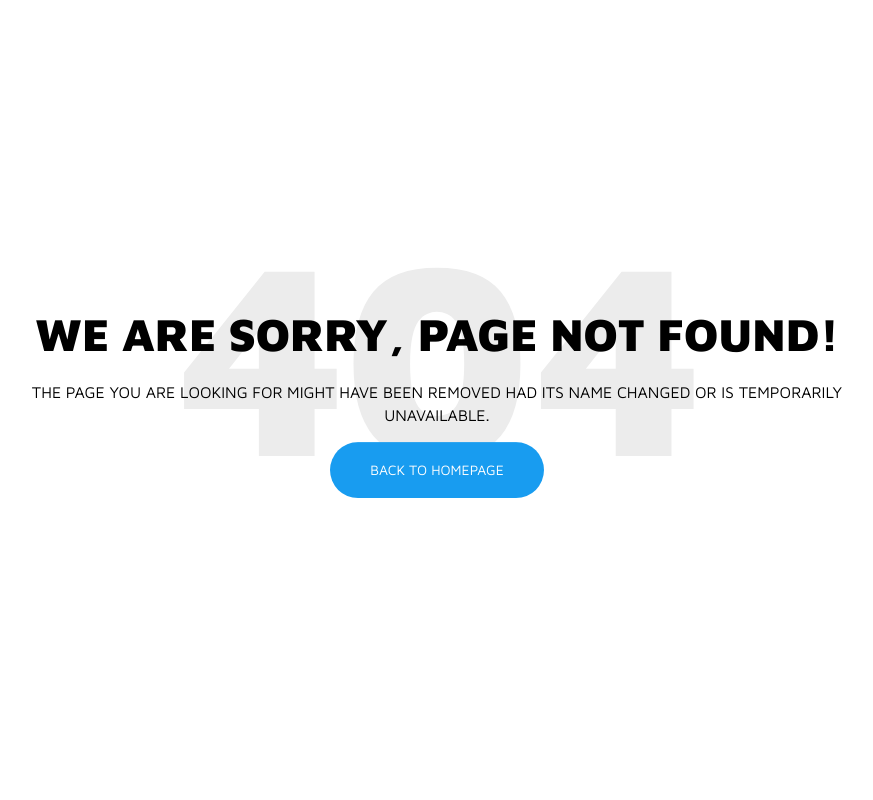
After one commit to ituslab/itfest2018-belajaronline, a PHP site: template views/404.php in a window 1280 px wide. The commit adds this page. Shown: the whole page, without its empty margins (203-1076 px from the left). Run offline with PHP 8.4, Linux system fonts and the light colour scheme; the template is opened without the code that fills it, so the values that code supplies are empty.

Commit message:
add 404 view

```diff
--- /dev/null
+++ b/assets/css/404.css
@@ -0,0 +1,106 @@
+* {
+  -webkit-box-sizing: border-box;
+          box-sizing: border-box;
+}
+
+body {
+  padding: 0;
+  margin: 0;
+}
+
+#notfound {
+  position: relative;
+  height: 100vh;
+}
+
+#notfound .notfound {
+  position: absolute;
+  left: 50%;
+  top: 50%;
+  -webkit-transform: translate(-50%, -50%);
+      -ms-transform: translate(-50%, -50%);
+          transform: translate(-50%, -50%);
+}
+
+.notfound {
+  max-width: 920px;
+  width: 100%;
+  line-height: 1.4;
+  text-align: center;
+  padding-left: 15px;
+  padding-right: 15px;
+}
+
+.notfound .notfound-404 {
+  position: absolute;
+  height: 100px;
+  top: 0;
+  left: 50%;
+  -webkit-transform: translateX(-50%);
+      -ms-transform: translateX(-50%);
+          transform: translateX(-50%);
+  z-index: -1;
+}
+
+.notfound .notfound-404 h1 {
+  font-family: 'Maven Pro', sans-serif;
+  color: #ececec;
+  font-weight: 900;
+  font-size: 276px;
+  margin: 0px;
+  position: absolute;
+  left: 50%;
+  top: 50%;
+  -webkit-transform: translate(-50%, -50%);
+      -ms-transform: translate(-50%, -50%);
+          transform: translate(-50%, -50%);
+}
+
+.notfound h2 {
+  font-family: 'Maven Pro', sans-serif;
+  font-size: 46px;
+  color: #000;
+  font-weight: 900;
+  text-transform: uppercase;
+  margin: 0px;
+}
+
+.notfound p {
+  font-family: 'Maven Pro', sans-serif;
+  font-size: 16px;
+  color: #000;
+  font-weight: 400;
+  text-transform: uppercase;
+  margin-top: 15px;
+}
+
+.notfound a {
+  font-family: 'Maven Pro', sans-serif;
+  font-size: 14px;
+  text-decoration: none;
+  text-transform: uppercase;
+  background: #189cf0;
+  display: inline-block;
+  padding: 16px 38px;
+  border: 2px solid transparent;
+  border-radius: 40px;
+  color: #fff;
+  font-weight: 400;
+  -webkit-transition: 0.2s all;
+  transition: 0.2s all;
+}
+
+.notfound a:hover {
+  background-color: #fff;
+  border-color: #189cf0;
+  color: #189cf0;
+}
+
+@media only screen and (max-width: 480px) {
+  .notfound .notfound-404 h1 {
+    font-size: 162px;
+  }
+  .notfound h2 {
+    font-size: 26px;
+  }
+}
--- a/index.php
+++ b/index.php
@@ -12,6 +12,10 @@ $router = new \Bramus\Router\Router();
 
 $router->get('/',function(){
     loadView("landing-page.php");
+});
+
+$router->set404(function(){
+  loadView("404.php");
 });
 
 $router->get("/signout",function(){
--- /dev/null
+++ b/views/404.php
@@ -0,0 +1,37 @@
+<!DOCTYPE html>
+<html lang="en">
+
+<head>
+	<meta charset="utf-8">
+	<meta http-equiv="X-UA-Compatible" content="IE=edge">
+	<meta name="viewport" content="width=device-width, initial-scale=1">
+	<!-- The above 3 meta tags *must* come first in the head; any other head content must come *after* these tags -->
+
+	<title>404 HTML Tempate by Colorlib</title>
+
+	<!-- Google font -->
+	<link href="https://fonts.googleapis.com/css?family=Maven+Pro:400,900" rel="stylesheet">
+
+	<!-- Custom stlylesheet -->
+	<link rel="stylesheet" href="/it-a/assets/css/404.css"/>
+
+
+
+</head>
+
+<body>
+
+	<div id="notfound">
+		<div class="notfound">
+			<div class="notfound-404">
+				<h1>404</h1>
+			</div>
+			<h2>We are sorry, Page not found!</h2>
+			<p>The page you are looking for might have been removed had its name changed or is temporarily unavailable.</p>
+			<a href="#">Back To Homepage</a>
+		</div>
+	</div>
+
+</body>
+
+</html>
```
